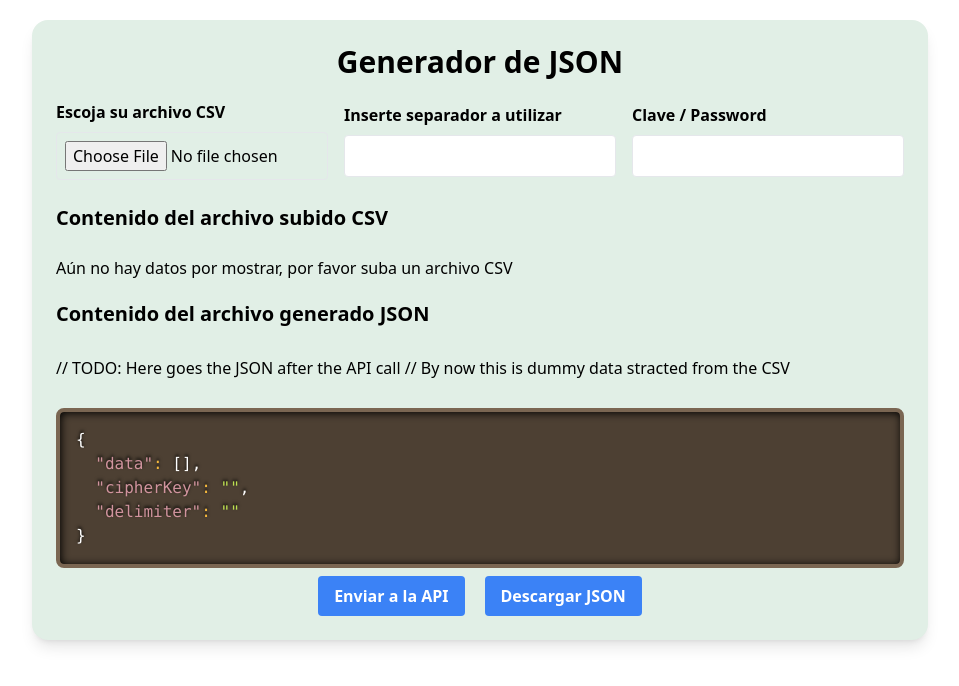
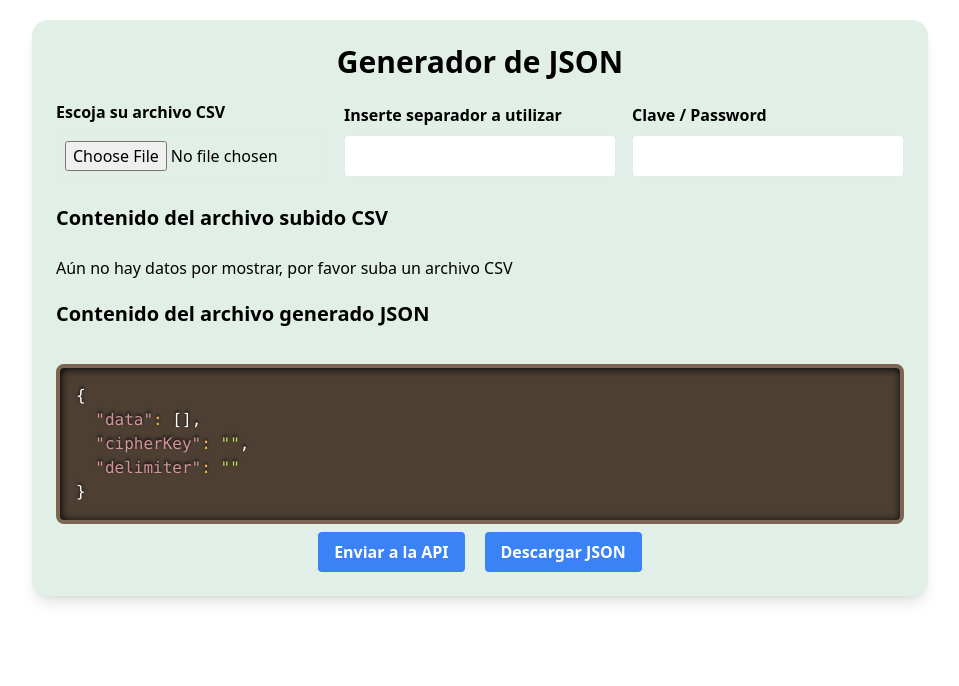
Before and after one commit to fmel025/ARI-Project, a React (Vite) app in the folder frontend/: page / in a window 1280 px wide. Shown: the top 686 px of the page, without its empty margins (160-1119 px from the left). Built offline with nearby package versions, Linux system fonts and the light colour scheme.

Commit message:
:memo: Update documentation about the JSON Viewer

```diff
--- a/frontend/src/App.jsx
+++ b/frontend/src/App.jsx
@@ -30,7 +30,7 @@ function App() {
           setTableData(rows); // Resto de las filas como contenido
 
           // Array para los datos del CSV
-          let linesArray = rows.map(row => row.join(separatorValue));
+          let linesArray = rows.map(row => row.join(','));
           setCsvLines(linesArray);
           console.log(linesArray);
         },
@@ -104,8 +104,8 @@ function App() {
         </div>
         <div className="flex flex-col gap-5 mt-5">
           <h2 className="font-bold text-xl mb-2">Contenido del archivo generado JSON</h2>
-          // TODO: Here goes the JSON after the API call
-          // By now this is dummy data stracted from the CSV
+           {/* TODO: Here goes the JSON after the API call
+           By now this is dummy data stracted from the CSV */}
           <SyntaxHighlighter language="json" style={dark}>
             {JSON.stringify({ data: csvLines, cipherKey: passwordValue, delimiter: separatorValue }, null, 2)}
           </SyntaxHighlighter>
```
